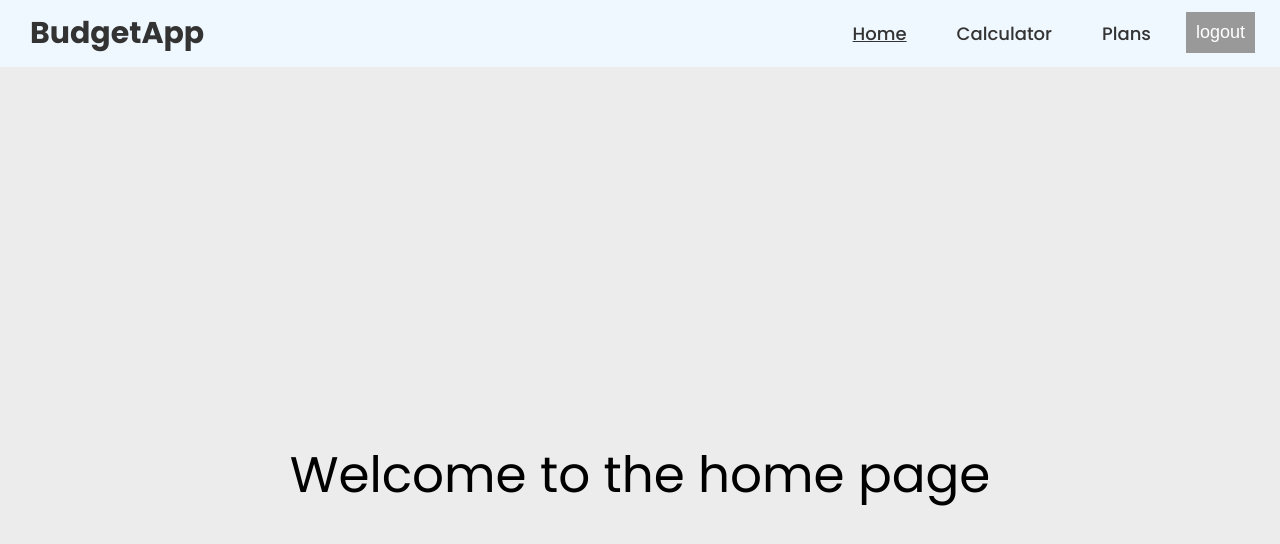
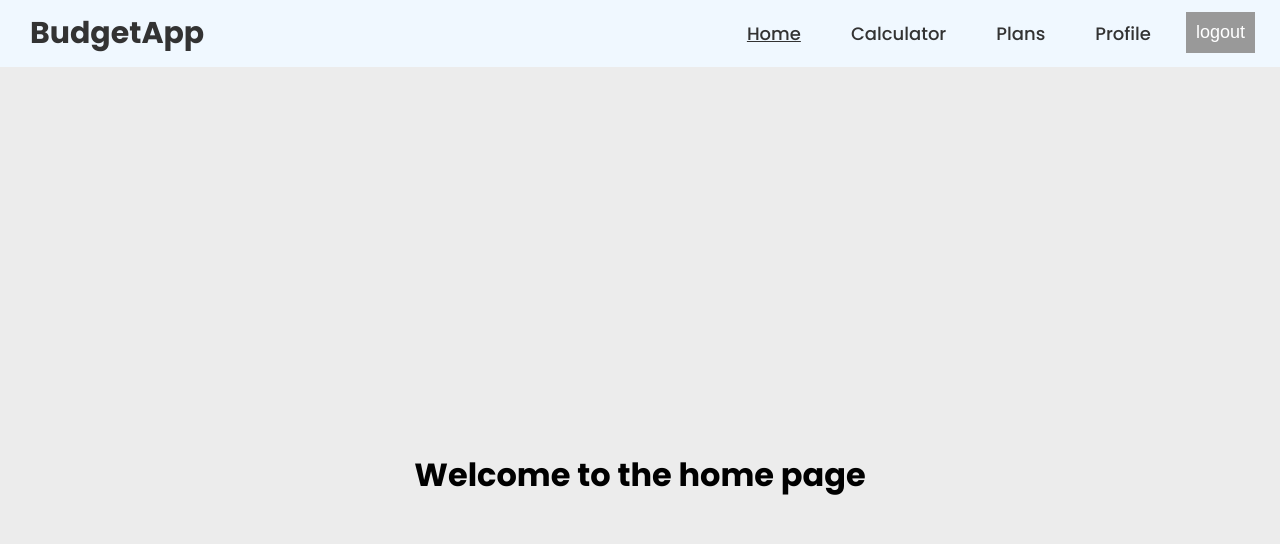
Before and after one commit to geoffreyxu/SpendSmart, a React (Create React App) app: page /home in a window 1280 px wide. Shown: the top 544 px of the page. Built offline with nearby package versions, Linux system fonts and the light colour scheme; no server answers.

Commit message:
Profile Header Integration
Linking profile page to header so its a clickable page you can navigate to

```diff
--- a/src/App.js
+++ b/src/App.js
@@ -4,6 +4,7 @@ import Login from './components/forms/Login'
 import Signup from './components/forms/Signup'
 import Calc from './components/calc/Calc'
 import Plans from './components/plans/Plans'
+import Profile from './components/profile/Profile'
 import Layout from './components/Layout';
 import UserAuthContext from './context/UserAuthContext';
 import ProtectedRoute from './components/forms/ProtectedRoute';
@@ -23,6 +24,7 @@ const router = createBrowserRouter(createRoutesFromElements(
     <Route path='/home' element={<Home />}></Route>
     <Route path='/plans' element={<Plans />}></Route>
     <Route path='/Calc' element={<Calc />}></Route>
+    <Route path='/Profile' element={<Profile />}></Route>
   </Route>
 ));
 
--- a/src/components/header/Header.js
+++ b/src/components/header/Header.js
@@ -69,6 +69,17 @@ const Header = () => {
                      Plans
                   </NavLink>
                </li>
+               <li>
+                  <NavLink
+                     className="active"
+                     to="/Profile"
+                     style={({ isActive }) =>
+                        isActive ? activeStyle : undefined
+                     }
+                  >
+                     Profile
+                  </NavLink>
+               </li>
 
 
 
--- a/src/components/home/Home.js
+++ b/src/components/home/Home.js
@@ -11,7 +11,7 @@ const Home = () => {
   return (
     <>
      <Header></Header>
-      <div style={{ color: "black", fontSize: "50px" }}>Welcome to the home page</div>
+      <h1>Welcome to the home page</h1>
     </>
   )
 }
--- a/src/components/profile/Profile.js
+++ b/src/components/profile/Profile.js
@@ -0,0 +1,16 @@
+import React from 'react'
+import Header from '../header/Header'
+
+
+function Profile() {
+
+        return(
+            <div>
+                <Header/>
+                <h1>Profile Page</h1>
+            </div>
+        )
+
+}
+
+export default Profile
```
